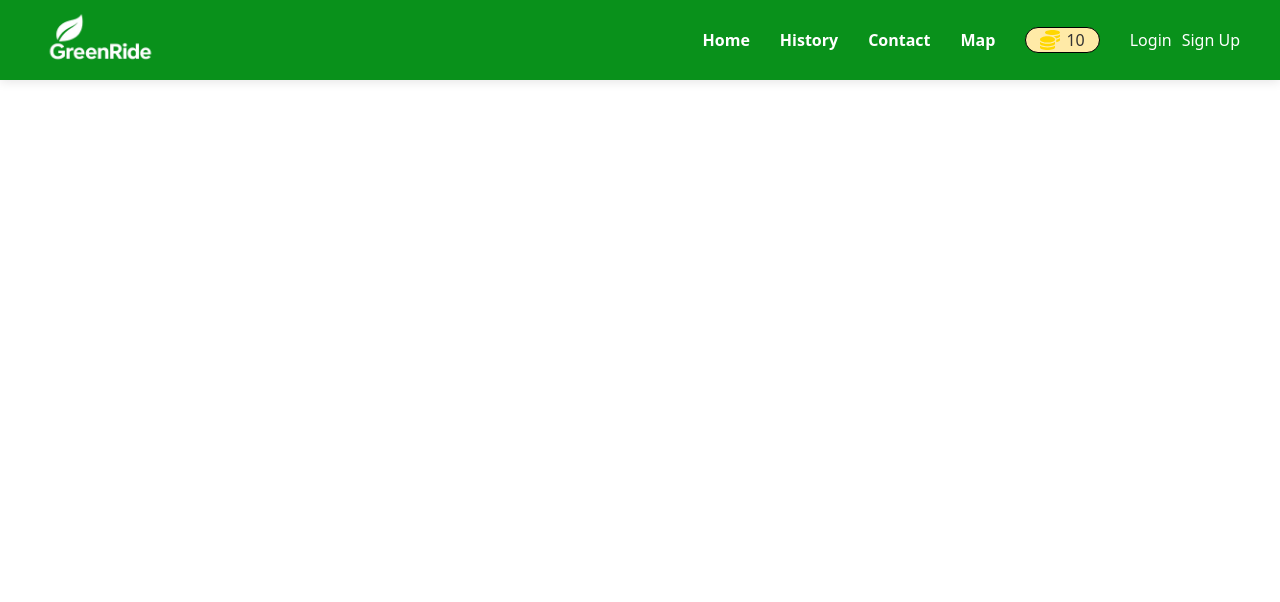
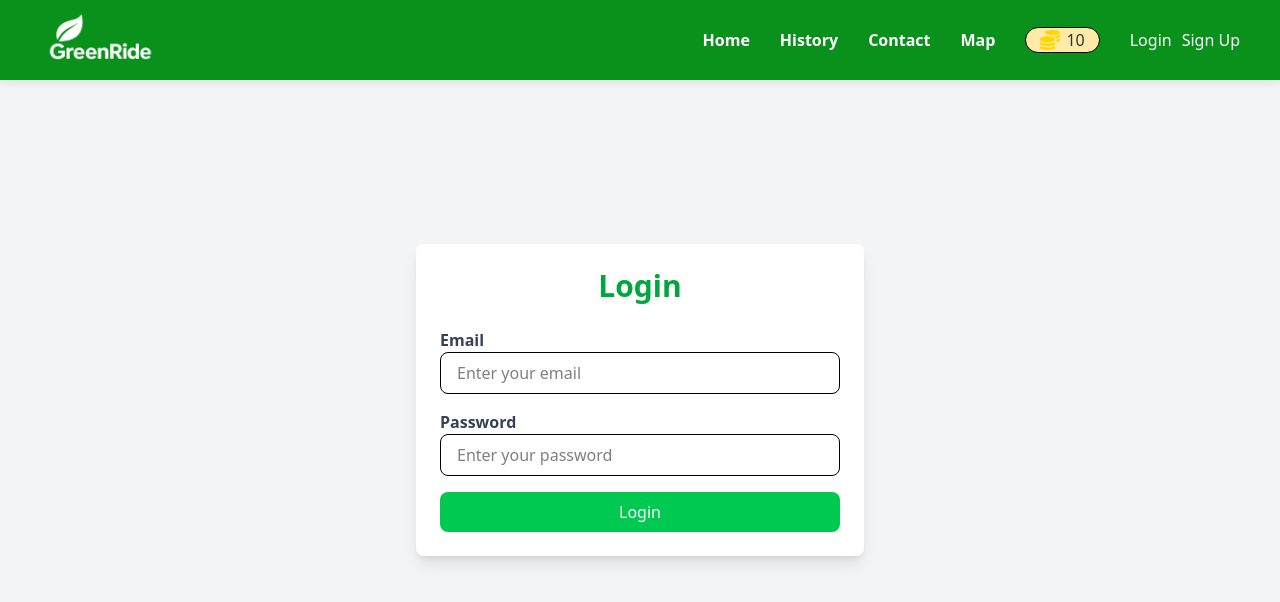
Before and after one commit to Pawan23Rathee/E-Riksha-Booking-app., a React (Vite) app: page /login in a window 1280 px wide. Shown: the top 602 px of the page. Built offline with nearby package versions, Linux system fonts and the light colour scheme.

Commit message:
Login Pages creaated

```diff
--- a/src/App.jsx
+++ b/src/App.jsx
@@ -3,7 +3,7 @@ import { BrowserRouter as Router, Routes, Route } from 'react-router-dom';
 import Navbar from './Components/Navbar';
 import ProfilePage from './Pages/ProfilePage';
 import PointsPage from './Pages/PointsPage';
-// import LoginPage from "./Pages/LoginPage";
+import LoginPage from "./Pages/LoginPage";
 
 import SignUpPage from './Pages/SignUpPage';
 import ProtectedRoute from './Components/ProtectedRoute';
@@ -29,7 +29,7 @@ function App() {
           element={<ProtectedRoute isLoggedIn={isLoggedIn}><PointsPage /></ProtectedRoute>}
         />
         <Route path="/map" element={<MapPage />} />
-        {/* <Route path="/login" element={<LoginPage setIsLoggedIn={setIsLoggedIn} />} /> */}
+        <Route path="/login" element={<LoginPage setIsLoggedIn={setIsLoggedIn} />} />
         <Route path="/signup" element={<SignUpPage />} />
         <Route path="/contact" element={<ContactSection />} />
       </Routes>
--- a/src/Pages/ContactSection.jsx
+++ b/src/Pages/ContactSection.jsx
@@ -48,7 +48,7 @@ export default function ContactSection() {
   };
 
   return (
-    <div style={{ display: "flex", gap: "2rem", padding: "2rem", flexWrap: "wrap" }}>
+    <div style={{ display: "flex", gap: "2rem", padding: "2rem", flexWrap: "wrap", marginTop: "5rem" }}>
       {/* Left Side */}
       <div style={{ flex: 1, minWidth: "300px" }}>
         <img
--- /dev/null
+++ b/src/Pages/LoginPage.jsx
@@ -0,0 +1,61 @@
+import React, { useState } from 'react';
+
+const LoginPage = ({ setIsLoggedIn }) => {
+  const [email, setEmail] = useState('');
+  const [password, setPassword] = useState('');
+  const [error, setError] = useState('');
+
+  // Handle login logic (replace Firebase logic with your own logic)
+  const handleLogin = () => {
+    // Your login logic here (e.g., checking email/password)
+    if (email === 'user@example.com' && password === 'password123') {
+      console.log('User logged in');
+      setIsLoggedIn(true);  // Mark user as logged in
+      // Optionally, you can redirect user to another page after login
+    } else {
+      console.error('Error signing in');
+      setError('Invalid email or password. Please try again.');
+    }
+  };
+
+  return (
+    <div className="flex justify-center items-center min-h-screen bg-gray-100 p-4">
+      <div className="w-full max-w-md bg-white shadow-lg rounded-lg p-6">
+        <h2 className="text-3xl font-bold text-center text-green-600 mb-6">Login</h2>
+
+        {error && <p className="text-red-500 text-center">{error}</p>}
+
+        <div className="mb-4">
+          <label className="block text-gray-700 font-bold">Email</label>
+          <input
+            type="email"
+            value={email}
+            onChange={(e) => setEmail(e.target.value)}
+            className="w-full px-4 py-2 border rounded-lg focus:outline-none focus:ring-2 focus:ring-blue-500"
+            placeholder="Enter your email"
+          />
+        </div>
+
+        <div className="mb-4">
+          <label className="block text-gray-700 font-bold">Password</label>
+          <input
+            type="password"
+            value={password}
+            onChange={(e) => setPassword(e.target.value)}
+            className="w-full px-4 py-2 border rounded-lg focus:outline-none focus:ring-2 focus:ring-blue-500"
+            placeholder="Enter your password"
+          />
+        </div>
+
+        <button
+          onClick={handleLogin}
+          className="w-full bg-green-500 text-white px-4 py-2 rounded-lg hover:bg-blue-700 transition"
+        >
+          Login
+        </button>
+      </div>
+    </div>
+  );
+};
+
+export default LoginPage;
```
